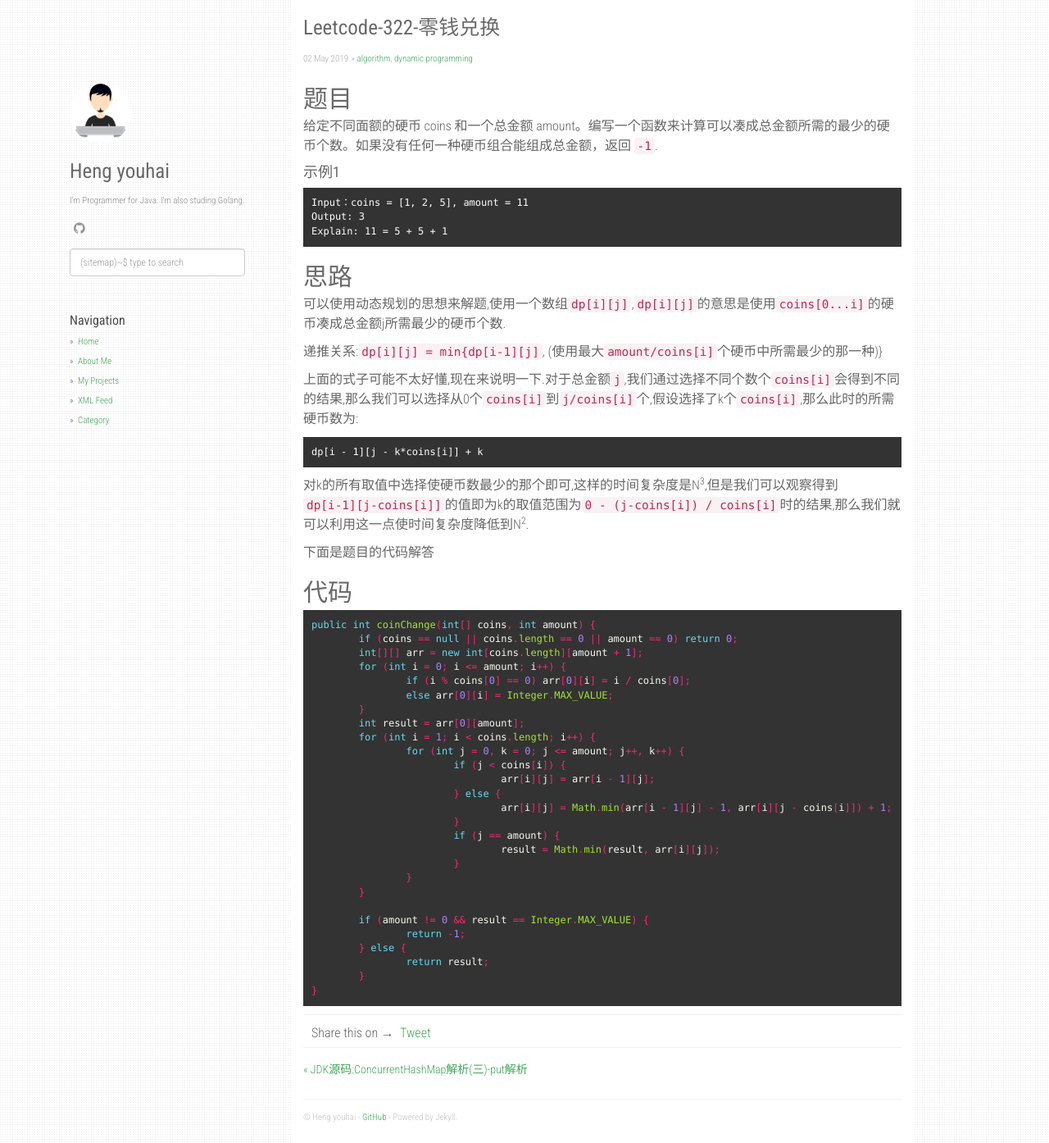
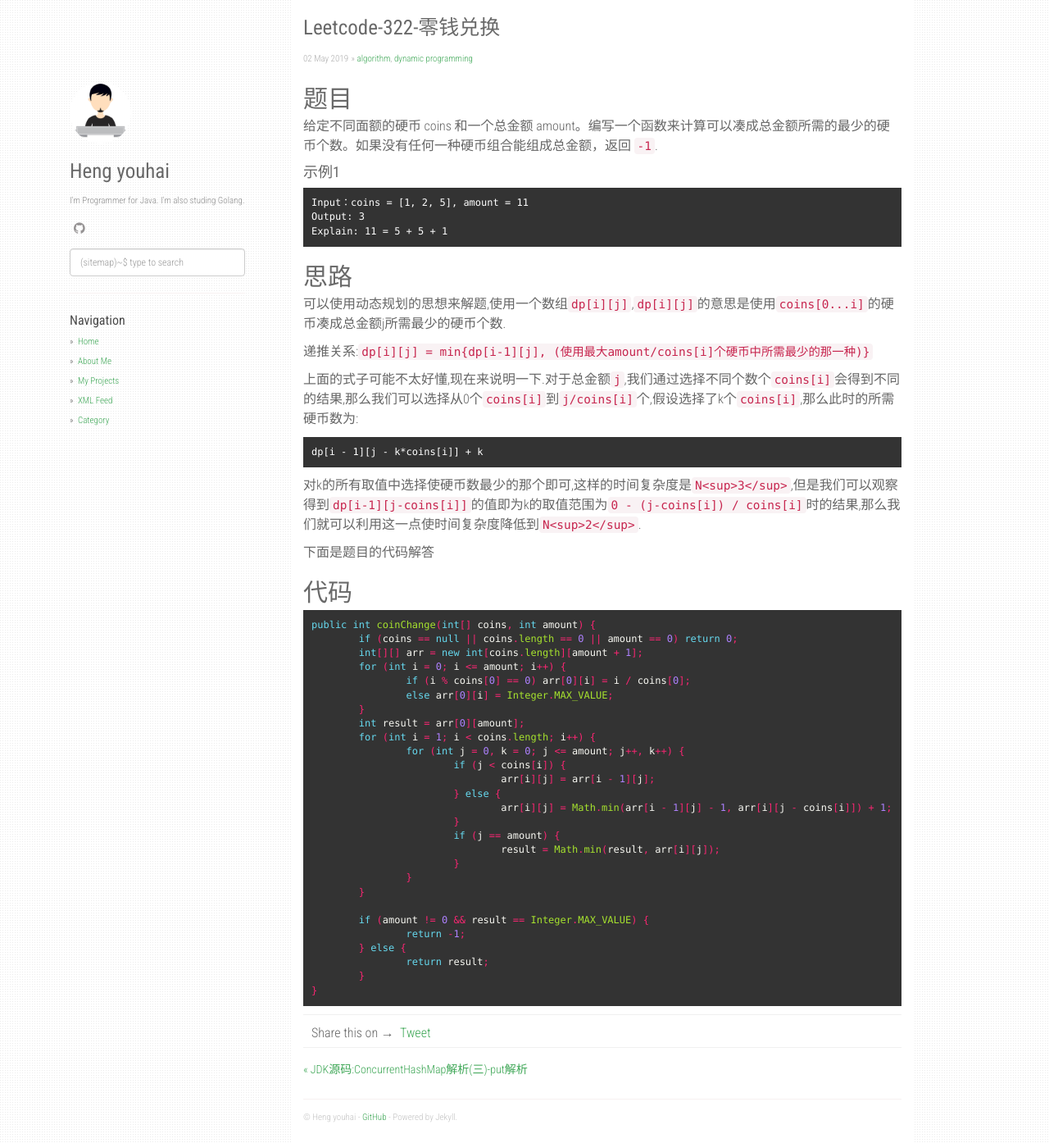
Before and after one commit to hengyoush/hengyoush.github.io, a Jekyll site: the page built from _posts/2019-04-29-codefight-leetcode-322.md, in a window 1280 px wide and 1394 px high. Shown: the whole window at 82% size. Built offline with Jekyll 4.4.1, drawn with Linux system fonts in a browser that asks for light colours; nearby versions of some CDN libraries; comment, search, counter and statistics services are not loaded.

Commit message:
repair typo

````diff
--- a/_posts/2019-04-29-codefight-leetcode-322.md
+++ b/_posts/2019-04-29-codefight-leetcode-322.md
@@ -18,13 +18,13 @@ Explain: 11 = 5 + 5 + 1
 ## 思路
 可以使用动态规划的思想来解题,使用一个数组`dp[i][j]`,`dp[i][j]`的意思是使用`coins[0...i]`的硬币凑成总金额j所需最少的硬币个数.
 
-递推关系:`dp[i][j] = min{dp[i-1][j]`, (使用最大`amount/coins[i]`个硬币中所需最少的那一种)}
+递推关系:`dp[i][j] = min{dp[i-1][j], (使用最大amount/coins[i]个硬币中所需最少的那一种)}`
 
 上面的式子可能不太好懂,现在来说明一下.对于总金额`j`,我们通过选择不同个数个`coins[i]`会得到不同的结果,那么我们可以选择从0个`coins[i]`到`j/coins[i]`个,假设选择了k个`coins[i]`,那么此时的所需硬币数为:
 ```
 dp[i - 1][j - k*coins[i]] + k
 ```
-对k的所有取值中选择使硬币数最少的那个即可,这样的时间复杂度是N<sup>3</sup>,但是我们可以观察得到`dp[i-1][j-coins[i]]`的值即为k的取值范围为`0 - (j-coins[i]) / coins[i]`时的结果,那么我们就可以利用这一点使时间复杂度降低到N<sup>2</sup>.
+对k的所有取值中选择使硬币数最少的那个即可,这样的时间复杂度是`N<sup>3</sup>`,但是我们可以观察得到`dp[i-1][j-coins[i]]`的值即为k的取值范围为`0 - (j-coins[i]) / coins[i]`时的结果,那么我们就可以利用这一点使时间复杂度降低到`N<sup>2</sup>`.
 
 下面是题目的代码解答
 
````
